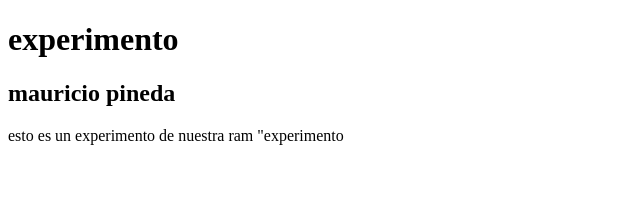
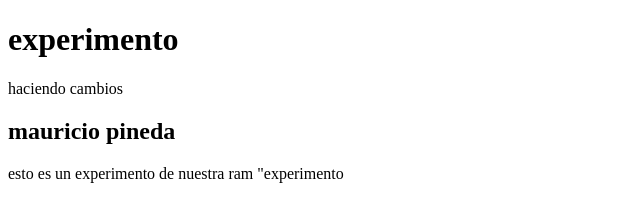
Before and after one commit to mauricio007pineda/curso, a plain HTML site: page index.html in a window 1280 px wide. Shown: the whole page, without its empty margins (0-640 px from the left). Drawn offline with Linux system fonts and the light colour scheme.

Commit message:
agregando parrafo al index

```diff
--- a/index.html
+++ b/index.html
@@ -8,6 +8,7 @@
 
 	<header>
 		<h1>experimento</h1>
+		<p>haciendo cambios</p>
 	</header>
 	<div class="container">
 		<h2> mauricio pineda</h2>
```
Also changed, not shown: 1 other file.
